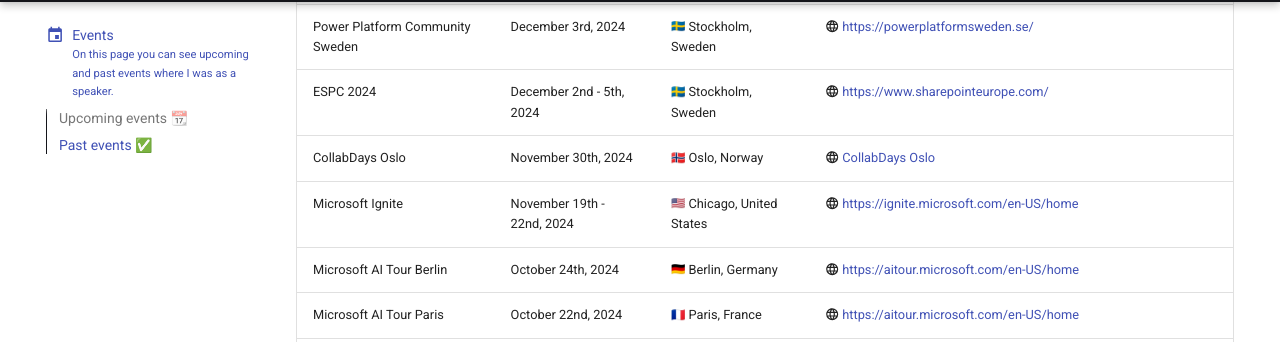
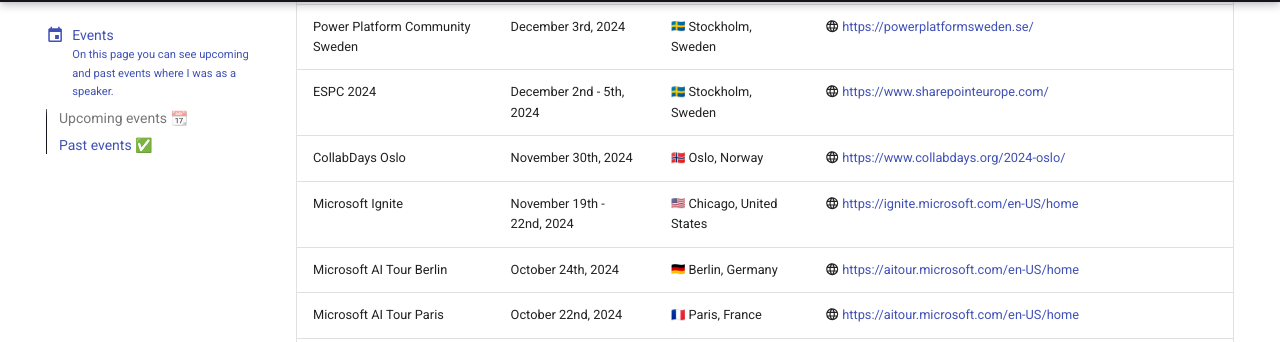
Before and after one commit to Laskewitz/laskewitz.github.io, an MkDocs documentation site: the page built from docs/events.md, in a window 1280 px wide and 900 px high, scrolled down 516 px. Shown: the part 110-452 px from the top of the window. Built offline with MkDocs 1.6.1 and Material for MkDocs 9.7.7, drawn with Linux system fonts in a browser that asks for light colours; emoji names are drawn with the system emoji font; some of the changed lines change nothing that is shown.

Commit message:
Update events.md

```diff
--- a/docs/events.md
+++ b/docs/events.md
@@ -26,7 +26,7 @@
 | ----------- | ------------------------------------ | ------------------------------------ | ------------------------------------ |
 | Power Platform Community Sweden | December 3rd, 2024 | :se: Stockholm, Sweden | :material-web: [https://powerplatformsweden.se/](https://powerplatformsweden.se/) |
 | ESPC 2024 | December 2nd - 5th, 2024 | :se: Stockholm, Sweden | :material-web: [https://www.sharepointeurope.com/](https://www.sharepointeurope.com/) |
-| CollabDays Oslo | November 30th, 2024 | :no: Oslo, Norway | :material-web: [CollabDays Oslo](https://www.collabdays.org/2024-oslo/) |
+| CollabDays Oslo | November 30th, 2024 | :no: Oslo, Norway | :material-web: [https://www.collabdays.org/2024-oslo/](https://www.collabdays.org/2024-oslo/) |
 | Microsoft Ignite | November 19th - 22nd, 2024 | :us: Chicago, United States | :material-web: [https://ignite.microsoft.com/en-US/home](https://ignite.microsoft.com/en-US/home) |
 | Microsoft AI Tour Berlin | October 24th, 2024 | :de: Berlin, Germany | :material-web: [https://aitour.microsoft.com/en-US/home](https://aitour.microsoft.com/en-US/home) |
 | Microsoft AI Tour Paris | October 22nd, 2024 | :fr: Paris, France | :material-web: [https://aitour.microsoft.com/en-US/home](https://aitour.microsoft.com/en-US/home) |
```
